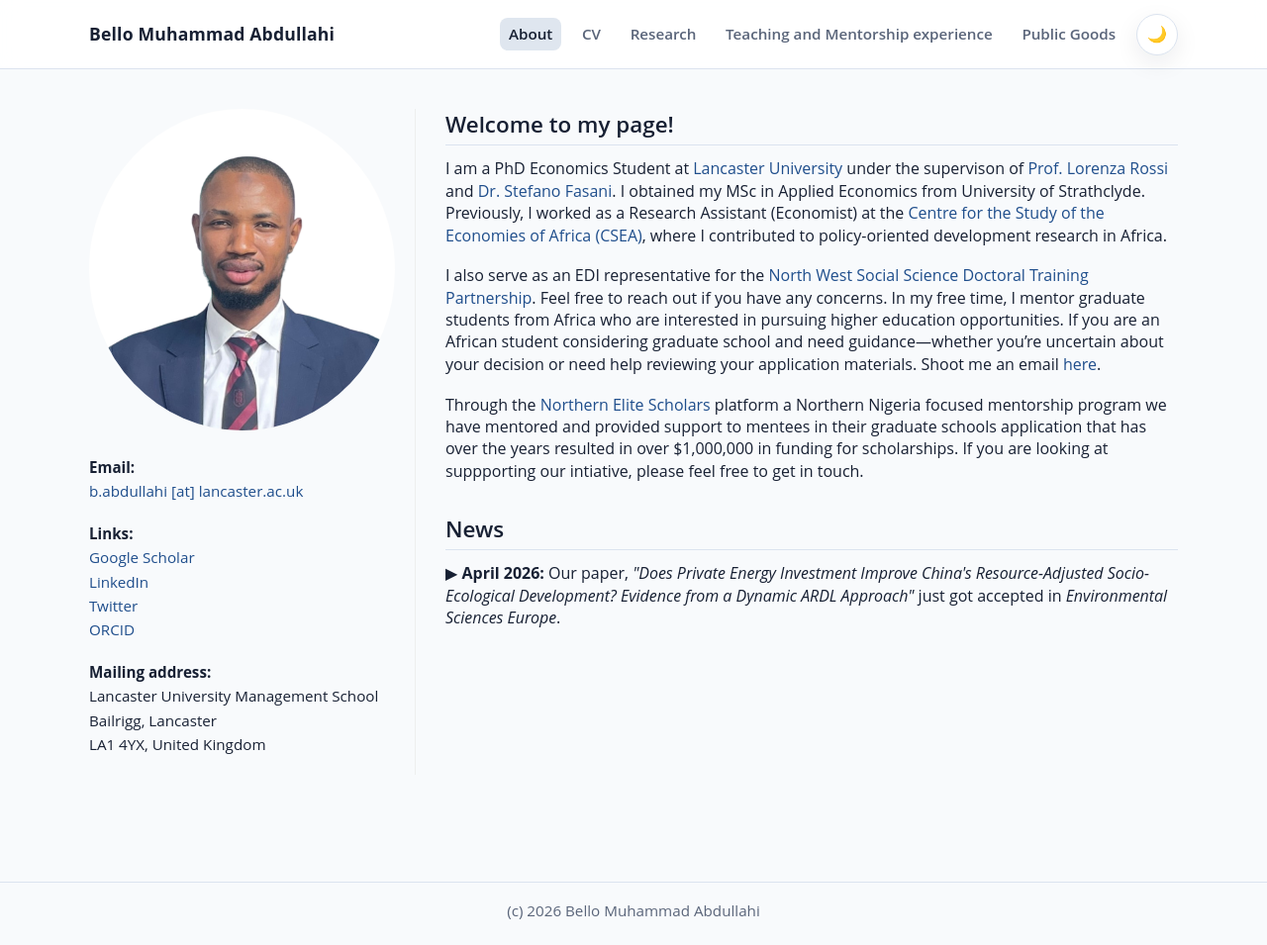
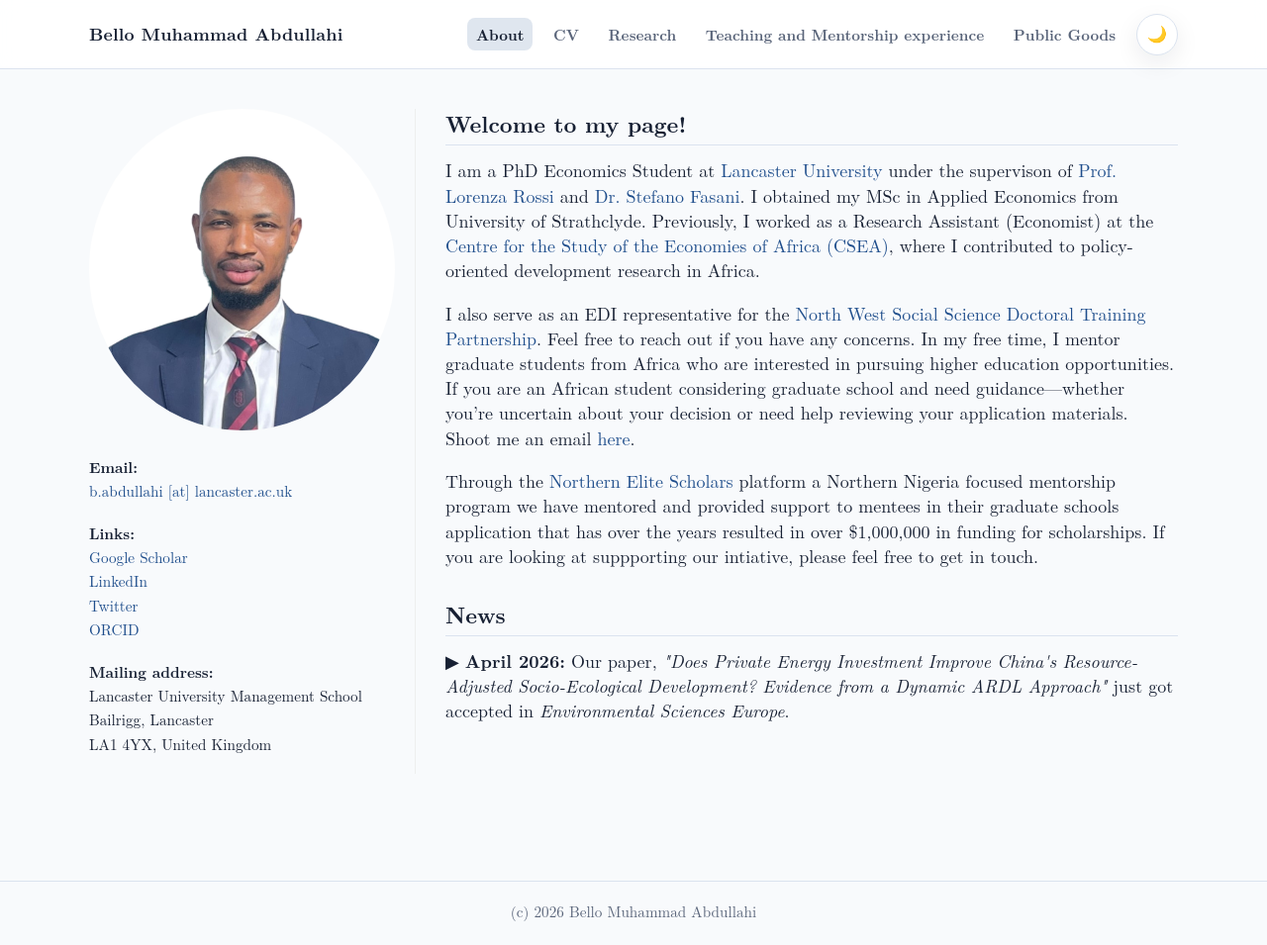
Before and after one commit to Bello-Abdullahi/Bello-Abdullahi.github.io, a Jekyll site: the page built from _pages/about.md, in a window 1280 px wide and 955 px high. Shown: the whole window at 99% size. Built offline with Jekyll 4.4.1, drawn with Linux system fonts in a browser that asks for light colours.

Commit message:
Update font family and size in custom CSS

```diff
--- a/assets/css/custom.css
+++ b/assets/css/custom.css
@@ -35,9 +35,9 @@ body {
 body {
   background: var(--bg);
   color: var(--text);
-  font-family: "Open Sans", sans-serif;
+  font-family: "Computer Modern Serif", "Latin Modern Roman", "Libre Baskerville", serif;
   line-height: 1.4;
-  font-size: 16px;
+  font-size: 18px;
   transition: background-color 0.25s ease, color 0.25s ease;
 }
 
```
